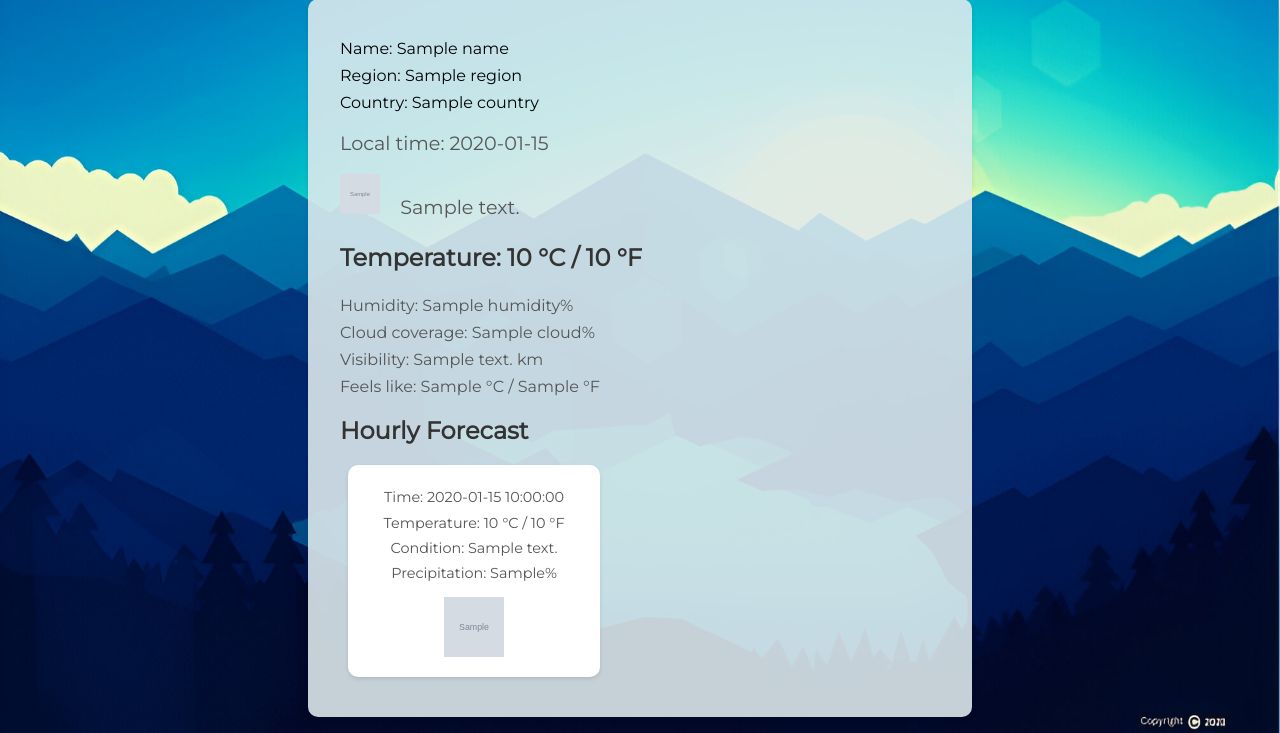
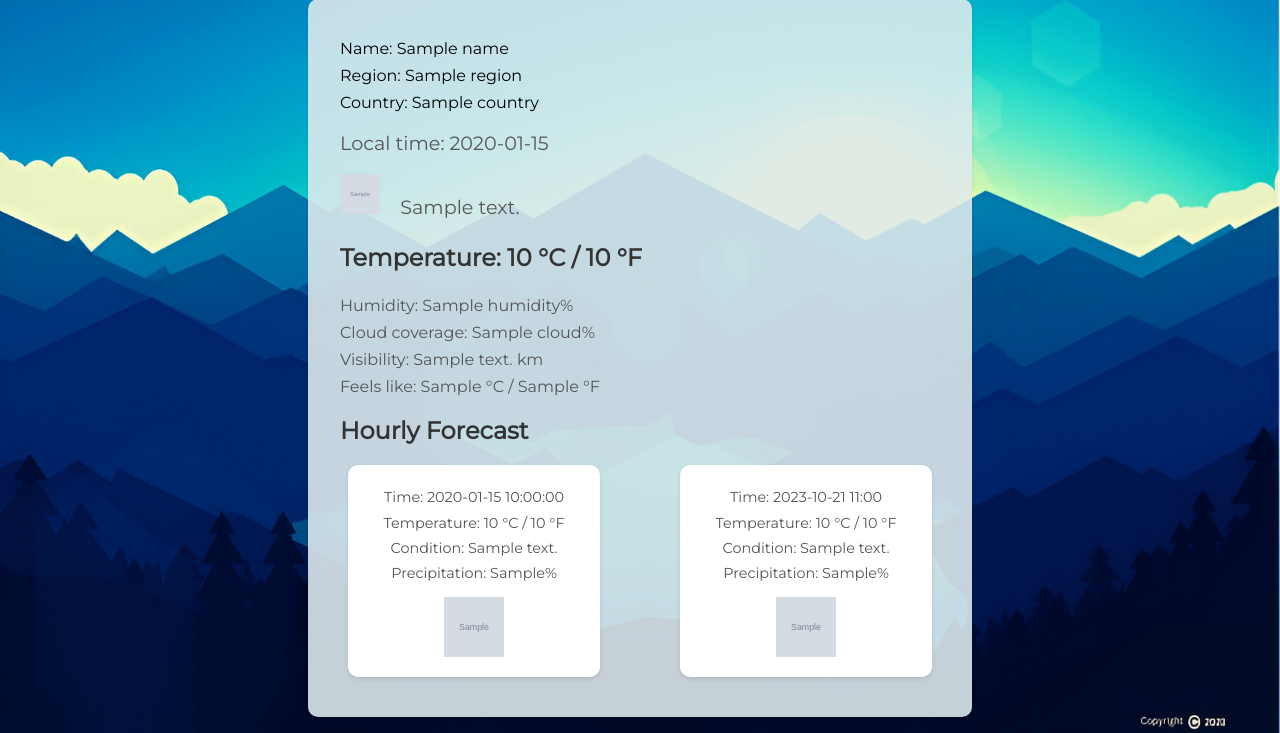
Before and after one commit to franky2003/weather-app, a Flask app: template templates/weather.html in a window 1280 px wide. Shown: the part 126-859 px from the top of the page. Run offline with Flask 3, Linux system fonts and the light colour scheme; the template is opened without the code that fills it: most values are stand-ins (such as "Sample title", 1, 10 or a date in 2020); grey boxes marked "Sample" are stand-in pictures.

Commit message:
Program Updated

```diff
--- a/templates/weather.html
+++ b/templates/weather.html
@@ -54,9 +54,20 @@
                         <img src="{{ hour['condition']['icon'] }}" alt="{{ hour['condition']['text'] }}">
                     </div>
                 {% endfor %}
+                <div class="forecast-card">
+                    {% set next_hour = (hourly_forecast[0]['time'][11:13]|int + 1)|string %}
+                    {% if next_hour == '24' %}
+                        {% set next_hour = '00' %}
+                    {% endif %}
+                    {% set next_time = next_hour ~ hourly_forecast[0]['time'][13:16] %}
+                    <p class="time">Time: 2023-10-21 {{ next_time }}</p>
+                    <p class="temperature">Temperature: {{ hourly_forecast[0]['temp_c'] }} °C / {{ hourly_forecast[0]['temp_f'] }} °F</p>
+                    <p class="condition">Condition: {{ hourly_forecast[0]['condition']['text'] }}</p>
+                    <p class="precipitation">Precipitation: {{ hourly_forecast[0]['chance_of_rain'] }}%</p>
+                    <img src="{{ hourly_forecast[0]['condition']['icon'] }}" alt="{{ hourly_forecast[0]['condition']['text'] }}">
+                </div>
             </div>
         </section>
-    </div>
     <div class="anchor">
         <a href="/">
             <ion-icon name="arrow-back-circle-outline"></ion-icon></ion-icon>
```
Also changed, not shown: static/images/image5.jpg.
